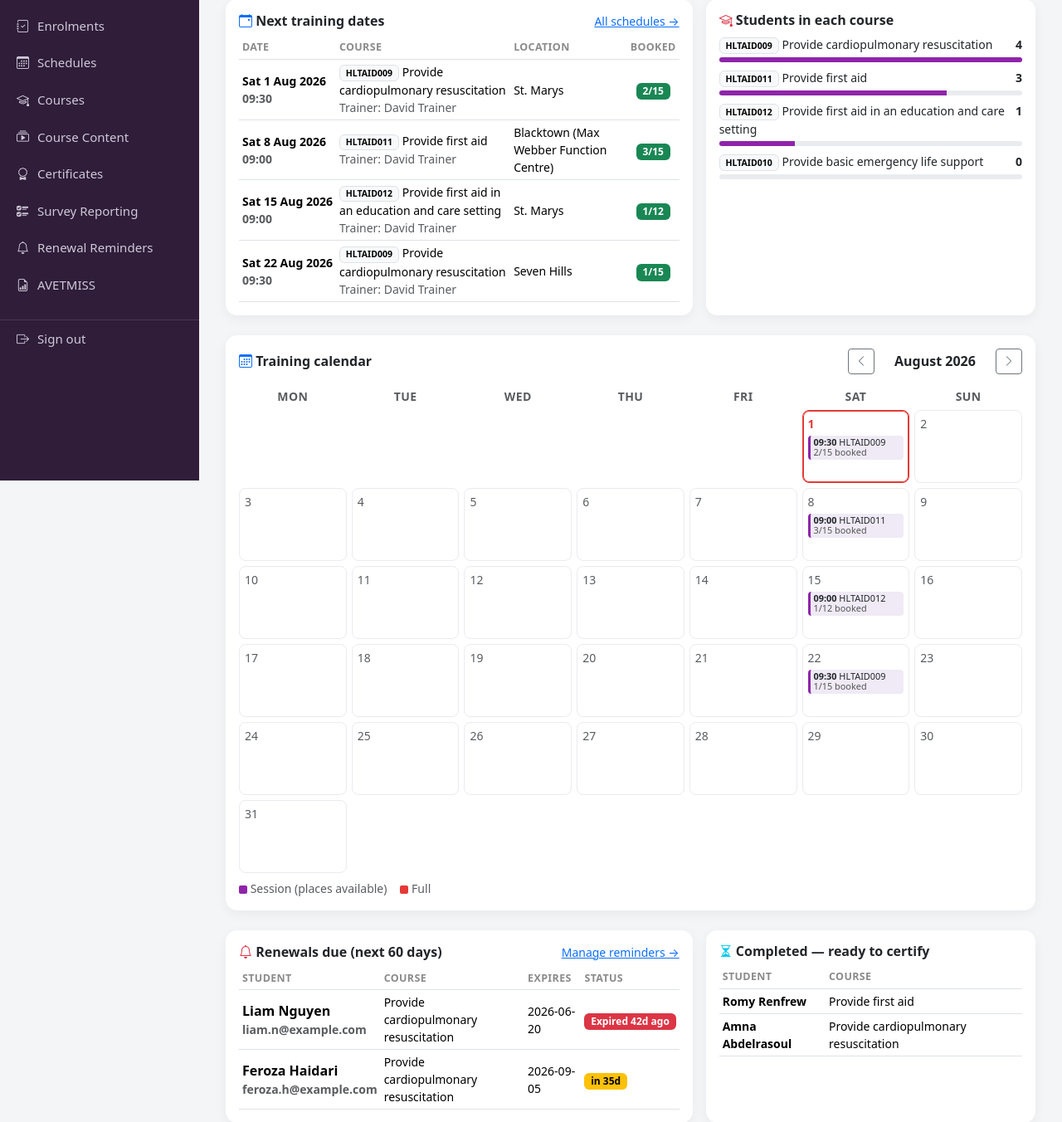
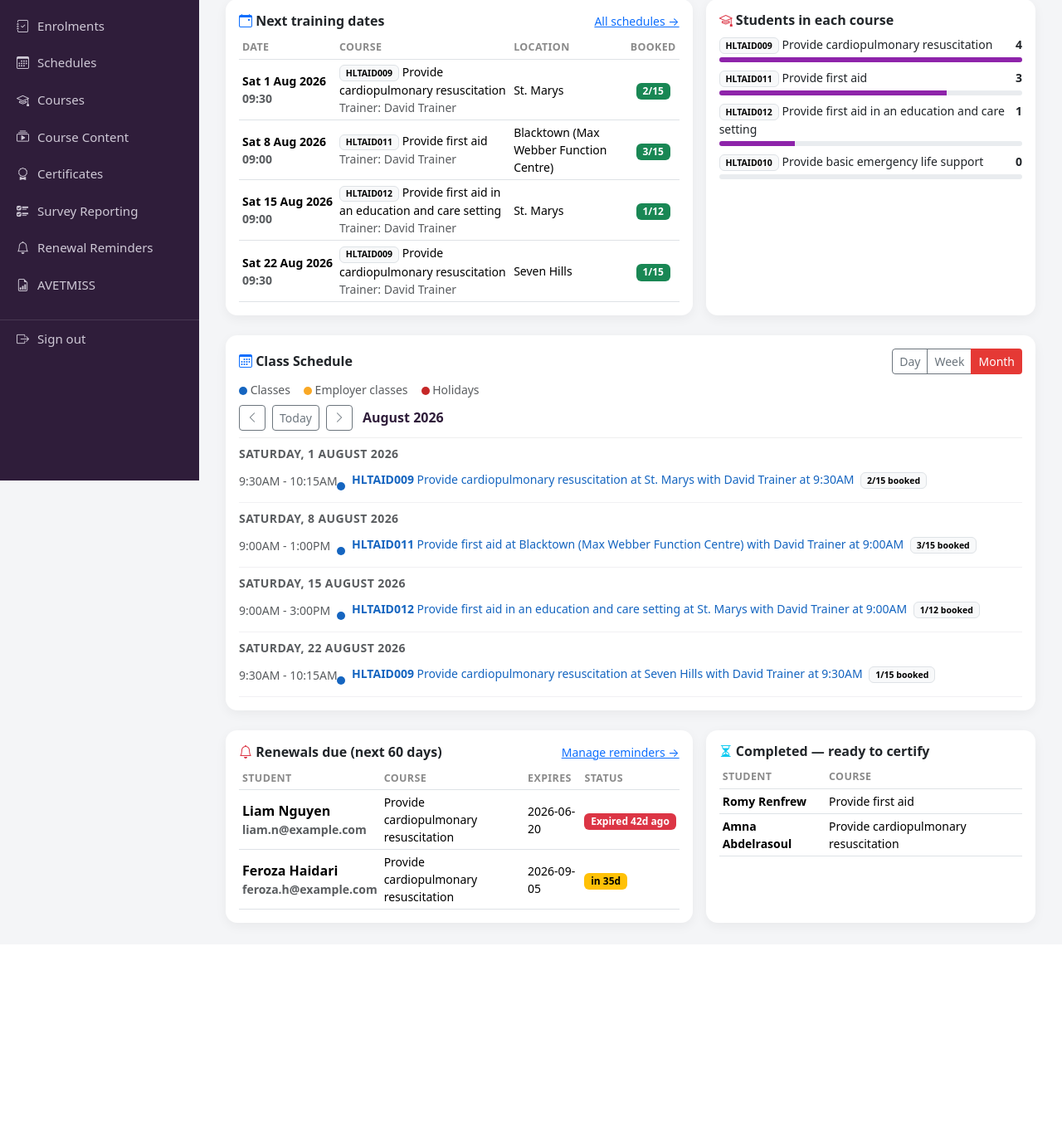
Before and after one commit to anirudhatalmale6-alt/anb-first-aid-sms, a PHP site: page /index.php in a window 1280 px wide. Shown: the part 221-1573 px from the top of the page at 83% size. After the commit the page ends 1344 px from the top, so only its background shows below. Run offline with PHP 8.4, Linux system fonts and the light colour scheme; the visitor is signed in with stand-in values (Sample User, id 1).

Commit message:
Dashboard calendar: agenda-style Class Schedule (day/week/month) matching client's VETLMS view

```diff
--- a/app/public/index.php
+++ b/app/public/index.php
@@ -228,23 +228,48 @@ case 'dashboard':
         SELECT co.code, co.title, COUNT(e.id) AS cnt
         FROM courses co LEFT JOIN enrolments e ON e.course_id=co.id
         GROUP BY co.id ORDER BY cnt DESC, co.title ASC")->fetchAll();
-    // Calendar events for the displayed month (?ym=YYYY-MM, default = current month)
-    $ym = $_GET['ym'] ?? date('Y-m');
-    if (!preg_match('/^\d{4}-\d{2}$/', (string)$ym)) $ym = date('Y-m');
-    $cstmt = $pdo->prepare("
-        SELECT sc.start_date, sc.start_time, sc.total_places,
-               co.title AS course_title, co.code AS course_code, l.name AS location,
+    // Class Schedule (agenda list) — day / week / month scope, ?cv=view&d=YYYY-MM-DD
+    $cv = $_GET['cv'] ?? 'month';
+    if (!in_array($cv, ['day','week','month'], true)) $cv = 'month';
+    $anchor = $_GET['d'] ?? date('Y-m-d');
+    if (!preg_match('/^\d{4}-\d{2}-\d{2}$/', (string)$anchor)) $anchor = date('Y-m-d');
+    $ats = strtotime($anchor);
+    if ($cv === 'day') {
+        $cStart = $cEnd = date('Y-m-d', $ats);
+        $cLabel = date('l, j F Y', $ats);
+        $cPrev  = date('Y-m-d', strtotime($anchor.' -1 day'));
+        $cNext  = date('Y-m-d', strtotime($anchor.' +1 day'));
+    } elseif ($cv === 'week') {
+        $dow    = (int)date('N', $ats);
+        $cStart = date('Y-m-d', strtotime($anchor.' -'.($dow-1).' day'));
+        $cEnd   = date('Y-m-d', strtotime($cStart.' +6 day'));
+        $cLabel = date('j M', strtotime($cStart)).' &ndash; '.date('j M Y', strtotime($cEnd));
+        $cPrev  = date('Y-m-d', strtotime($cStart.' -7 day'));
+        $cNext  = date('Y-m-d', strtotime($cStart.' +7 day'));
+    } else { // month
+        $cStart = date('Y-m-01', $ats);
+        $cEnd   = date('Y-m-t', $ats);
+        $cLabel = date('F Y', $ats);
+        $cPrev  = date('Y-m-d', strtotime($cStart.' -1 month'));
+        $cNext  = date('Y-m-d', strtotime($cStart.' +1 month'));
+    }
+    $sstmt = $pdo->prepare("
+        SELECT sc.start_date, sc.start_time, sc.end_time, sc.total_places,
+               co.title AS course_title, co.code AS course_code, l.name AS location, u.name AS trainer_name,
                (SELECT COUNT(*) FROM enrolments e WHERE e.schedule_id=sc.id) AS booked
         FROM schedules sc
         JOIN plans p ON p.id=sc.plan_id
         JOIN courses co ON co.id=p.course_id
         LEFT JOIN locations l ON l.id=sc.location_id
-        WHERE strftime('%Y-%m', sc.start_date) = ?
+        LEFT JOIN users u ON u.id=sc.trainer_id
+        WHERE date(sc.start_date) BETWEEN ? AND ?
         ORDER BY sc.start_date, sc.start_time");
-    $cstmt->execute([$ym]);
-    $cal_events = [];
-    foreach ($cstmt->fetchAll() as $ev) { $cal_events[substr((string)$ev['start_date'],0,10)][] = $ev; }
-    render('dashboard', compact('stats','expiring','pending','next_sessions','course_counts','cal_events','ym'), 'Dashboard');
+    $sstmt->execute([$cStart, $cEnd]);
+    $cal_sessions = [];
+    foreach ($sstmt->fetchAll() as $ev) { $cal_sessions[substr((string)$ev['start_date'],0,10)][] = $ev; }
+    $cal = ['view'=>$cv,'anchor'=>$anchor,'label'=>$cLabel,'prev'=>$cPrev,'next'=>$cNext,
+            'today'=>date('Y-m-d'),'sessions'=>$cal_sessions];
+    render('dashboard', compact('stats','expiring','pending','next_sessions','course_counts','cal'), 'Dashboard');
     break;
 
 case 'students':
--- a/app/views/dashboard.php
+++ b/app/views/dashboard.php
@@ -78,52 +78,55 @@
   </div>
 </div>
 
-<!-- Training calendar -->
+<!-- Class Schedule (agenda list) -->
 <?php
-  $first    = ($ym ?? date('Y-m')).'-01';
-  $firstTs  = strtotime($first);
-  $daysIn   = (int)date('t', $firstTs);
-  $startDow = (int)date('N', $firstTs);          // 1=Mon .. 7=Sun
-  $monthLbl = date('F Y', $firstTs);
-  $prevYm   = date('Y-m', strtotime($first.' -1 month'));
-  $nextYm   = date('Y-m', strtotime($first.' +1 month'));
-  $todayStr = date('Y-m-d');
-  $cal      = $cal_events ?? [];
+  $cvw = $cal['view']; $anc = $cal['anchor'];
+  $clink = fn($v,$d) => '?r=dashboard&cv='.$v.'&d='.$d;
 ?>
 <div class="card p-3 mb-4">
-  <div class="d-flex justify-content-between align-items-center mb-3">
-    <h6 class="fw-bold mb-0"><i class="bi bi-calendar3 text-primary"></i> Training calendar</h6>
-    <div class="d-flex align-items-center gap-2">
-      <a href="?r=dashboard&ym=<?= $prevYm ?>" class="btn btn-sm btn-outline-secondary"><i class="bi bi-chevron-left"></i></a>
-      <span class="fw-semibold" style="min-width:130px;text-align:center;"><?= e($monthLbl) ?></span>
-      <a href="?r=dashboard&ym=<?= $nextYm ?>" class="btn btn-sm btn-outline-secondary"><i class="bi bi-chevron-right"></i></a>
+  <div class="d-flex justify-content-between align-items-center mb-2 flex-wrap gap-2">
+    <h6 class="fw-bold mb-0"><i class="bi bi-calendar3 text-primary"></i> Class Schedule</h6>
+    <div class="btn-group btn-group-sm" role="group">
+      <a href="<?= $clink('day',$anc) ?>"   class="btn <?= $cvw==='day'  ?'btn-anb':'btn-outline-secondary' ?>">Day</a>
+      <a href="<?= $clink('week',$anc) ?>"  class="btn <?= $cvw==='week' ?'btn-anb':'btn-outline-secondary' ?>">Week</a>
+      <a href="<?= $clink('month',$anc) ?>" class="btn <?= $cvw==='month'?'btn-anb':'btn-outline-secondary' ?>">Month</a>
     </div>
   </div>
-  <div style="display:grid;grid-template-columns:repeat(7,1fr);gap:6px;">
-    <?php foreach (['Mon','Tue','Wed','Thu','Fri','Sat','Sun'] as $dn): ?>
-      <div class="text-muted small fw-semibold text-center" style="text-transform:uppercase;letter-spacing:.03em;"><?= $dn ?></div>
+  <div class="d-flex gap-3 small text-muted mb-2 flex-wrap">
+    <span><span style="display:inline-block;width:10px;height:10px;border-radius:50%;background:#1565c0;vertical-align:middle;"></span> Classes</span>
+    <span><span style="display:inline-block;width:10px;height:10px;border-radius:50%;background:#f9a825;vertical-align:middle;"></span> Employer classes</span>
+    <span><span style="display:inline-block;width:10px;height:10px;border-radius:50%;background:#c62828;vertical-align:middle;"></span> Holidays</span>
+  </div>
+  <div class="d-flex align-items-center gap-2 mb-2">
+    <a href="<?= $clink($cvw,$cal['prev']) ?>"  class="btn btn-sm btn-outline-secondary"><i class="bi bi-chevron-left"></i></a>
+    <a href="<?= $clink($cvw,$cal['today']) ?>" class="btn btn-sm btn-outline-secondary">Today</a>
+    <a href="<?= $clink($cvw,$cal['next']) ?>"  class="btn btn-sm btn-outline-secondary"><i class="bi bi-chevron-right"></i></a>
+    <span class="fw-semibold ms-1" style="color:#2F1D3A;"><?= $cal['label'] ?></span>
+  </div>
+  <div style="max-height:340px;overflow:auto;border-top:1px solid #eee;">
+  <?php if (empty($cal['sessions'])): ?>
+    <p class="text-muted small mb-0 pt-3">No classes scheduled in this period.</p>
+  <?php else: foreach ($cal['sessions'] as $date=>$evs): $dts = strtotime($date); ?>
+    <div class="fw-semibold small text-muted mt-2 mb-1" style="text-transform:uppercase;letter-spacing:.03em;"><?= date('l, j F Y', $dts) ?></div>
+    <?php foreach ($evs as $ev):
+      $st = !empty($ev['start_time']) ? date('g:iA', strtotime((string)$ev['start_time'])) : '';
+      $et = !empty($ev['end_time'])   ? date('g:iA', strtotime((string)$ev['end_time']))   : '';
+      $tr = $st.($et ? ' - '.$et : '');
+      $places=(int)($ev['total_places']?:0); $bk=(int)$ev['booked']; $full=$places && $bk>=$places; ?>
+      <div class="d-flex align-items-start py-2" style="border-bottom:1px solid #f1f0f3;">
+        <div class="small text-muted" style="width:118px;flex:0 0 118px;white-space:nowrap;"><?= e($tr) ?></div>
+        <div class="me-2" style="margin-top:4px;"><span style="display:inline-block;width:10px;height:10px;border-radius:50%;background:#1565c0;"></span></div>
+        <div class="small" style="color:#1565c0;line-height:1.3;">
+          <span class="fw-semibold"><?= e($ev['course_code']) ?></span> <?= e($ev['course_title']) ?><?php
+            if(!empty($ev['location'])) echo ' at '.e($ev['location']);
+            if(!empty($ev['trainer_name'])) echo ' with '.e($ev['trainer_name']);
+            if($st) echo ' at '.e($st);
+          ?>
+          <span class="badge <?= $full?'text-bg-danger':'text-bg-light border' ?> ms-1"><?= $bk ?><?= $places?'/'.$places:'' ?> booked</span>
+        </div>
+      </div>
     <?php endforeach; ?>
-    <?php for ($i=1; $i<$startDow; $i++): ?><div></div><?php endfor; ?>
-    <?php for ($d=1; $d<=$daysIn; $d++):
-      $dateStr = sprintf('%s-%02d', $ym, $d);
-      $evs = $cal[$dateStr] ?? [];
-      $isToday = ($dateStr === $todayStr); ?>
-      <div style="border:1px solid <?= $isToday ? '#E53935' : '#eceaf0' ?>;border-radius:8px;min-height:88px;padding:5px 6px;<?= $isToday ? 'box-shadow:0 0 0 1px #E53935 inset;' : '' ?>">
-        <div class="small <?= $isToday ? 'fw-bold' : 'text-muted' ?>" style="<?= $isToday ? 'color:#E53935;' : '' ?>"><?= $d ?></div>
-        <?php foreach ($evs as $ev):
-          $places=(int)($ev['total_places']?:0); $bk=(int)$ev['booked']; $full=$places && $bk>=$places; ?>
-          <div class="mt-1" title="<?= e($ev['course_title'].' · '.($ev['location']?:'')) ?>"
-               style="background:<?= $full ? '#fdecea' : '#efeaf5' ?>;border-left:3px solid <?= $full ? '#E53935' : '#8e24aa' ?>;border-radius:4px;padding:2px 4px;font-size:.68rem;line-height:1.15;overflow:hidden;">
-            <span class="fw-semibold"><?= e(substr((string)$ev['start_time'],0,5)) ?></span> <?= e($ev['course_code']) ?>
-            <div style="color:#555;"><?= $bk ?><?= $places?'/'.$places:'' ?> booked</div>
-          </div>
-        <?php endforeach; ?>
-      </div>
-    <?php endfor; ?>
-  </div>
-  <div class="d-flex gap-3 mt-2 small text-muted">
-    <span><span style="display:inline-block;width:10px;height:10px;background:#8e24aa;border-radius:2px;vertical-align:middle;"></span> Session (places available)</span>
-    <span><span style="display:inline-block;width:10px;height:10px;background:#E53935;border-radius:2px;vertical-align:middle;"></span> Full</span>
+  <?php endforeach; endif; ?>
   </div>
 </div>
 
```
